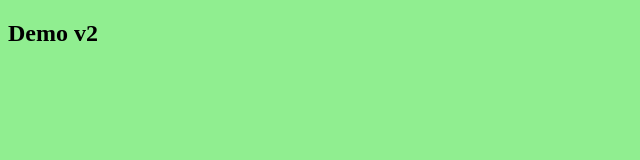
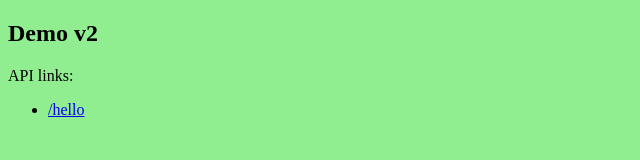
Before and after one commit to lalyos/cf-pages-demo, a plain HTML site: page index.html in a window 1280 px wide. Shown: the whole page, without its empty margins (0-640 px from the left). Drawn offline with Linux system fonts and the light colour scheme.

Commit message:
add link to hello

```diff
--- a/index.html
+++ b/index.html
@@ -10,5 +10,9 @@
 
     <h2>Demo v2</h2>
 
+    API links:
+    <ul>
+      <li><a href="/hello">/hello</a></li>
+    </ul>
 </body>
 </html>
```
